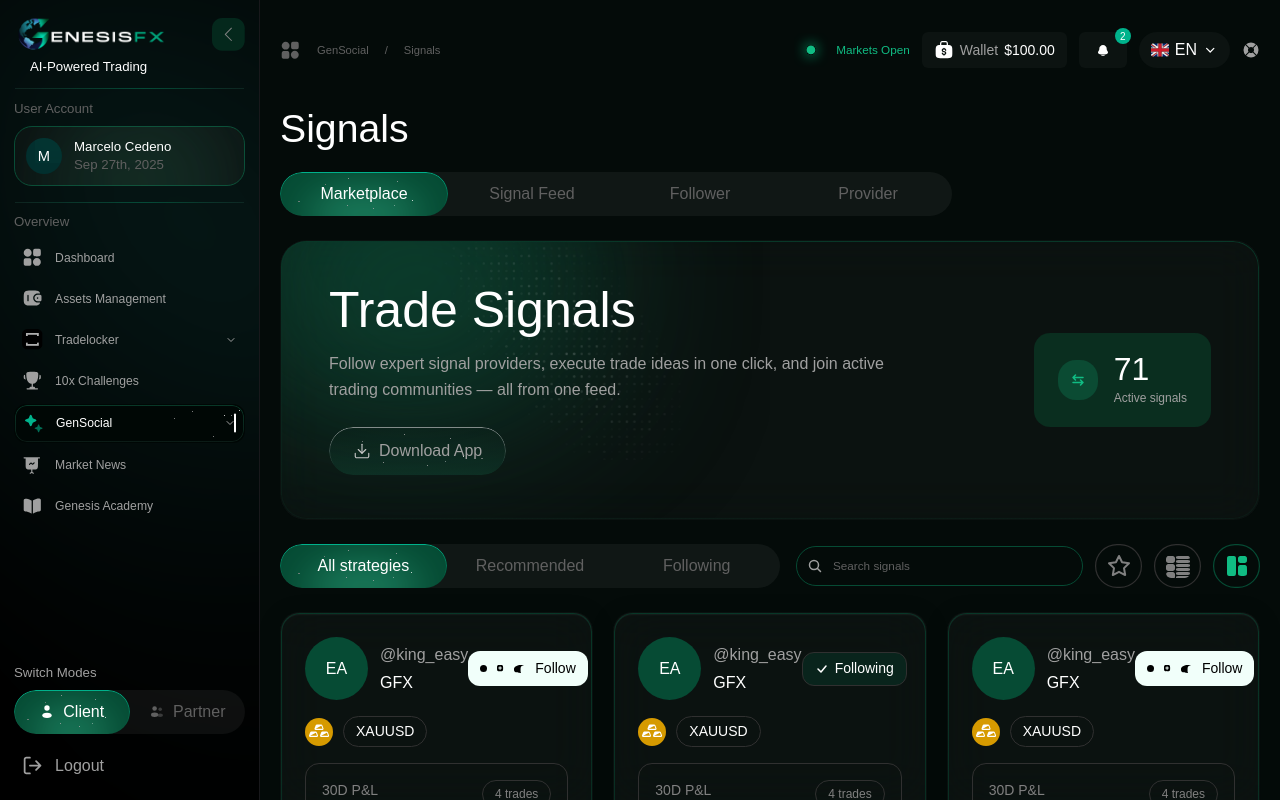
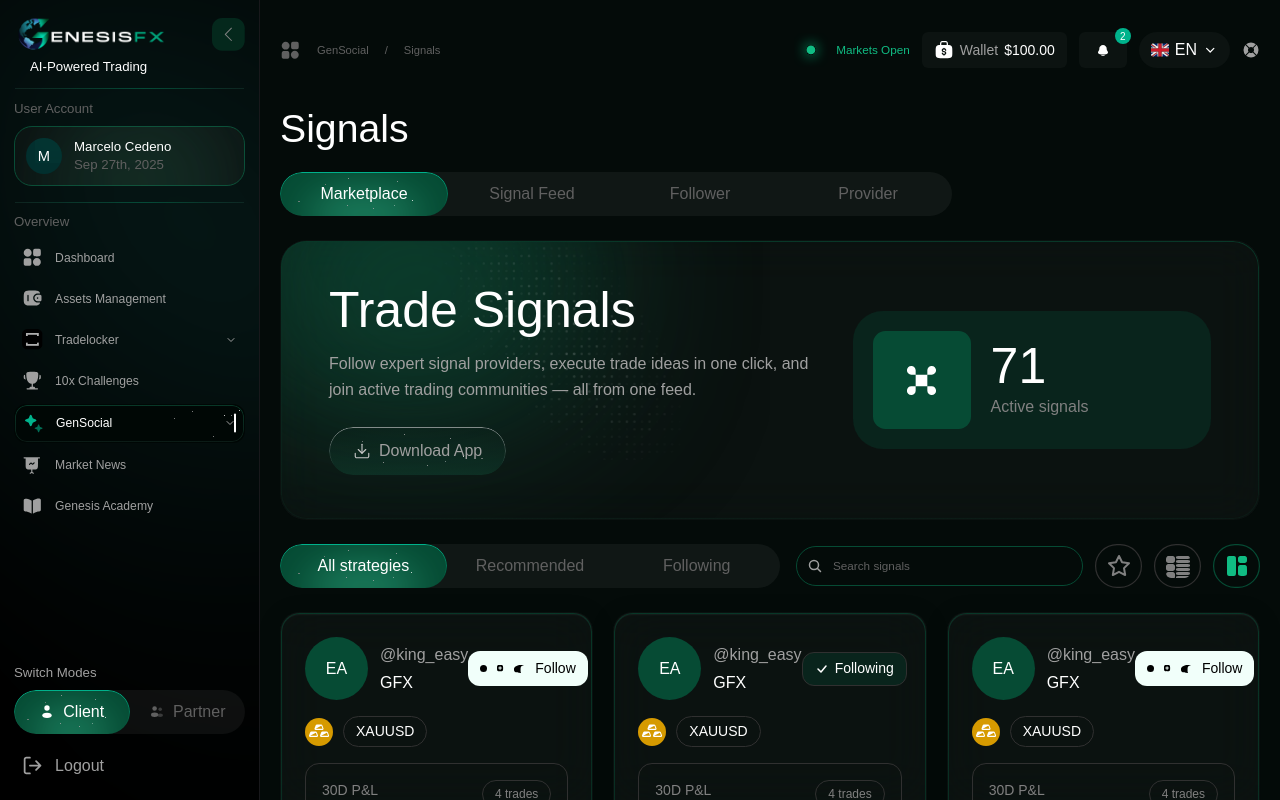
Before and after one commit to Mdx2025/GenesisFxDashboardMDX, a React (Vite) app: page /gensocial/signals in a window 1280 px wide. Built offline with nearby package versions, Linux system fonts and the light colour scheme; a web font is replaced by a local one.

Commit message:
fix: replace stat box with Figma spec on Signals page

```diff
--- a/src/pages/SignalsPage.tsx
+++ b/src/pages/SignalsPage.tsx
@@ -554,13 +554,17 @@ export default function SignalsPage() {
                 </SparkleButton>
               </div>
             </div>
-            <div className="hidden xl:flex items-center gap-4 bg-[#0a2e1f] rounded-[1rem] px-6 py-5 shrink-0">
-              <div className="w-10 h-10 rounded-lg bg-[#10BC83]/20 flex items-center justify-center">
-                <svg width="20" height="20" viewBox="0 0 20 20" fill="none"><path d="M7.5 5L5 7.5M5 7.5L7.5 10M5 7.5H15M12.5 10L15 12.5M15 12.5L12.5 15M15 12.5H5" stroke="#10BC83" strokeWidth="1.5" strokeLinecap="round" strokeLinejoin="round"/></svg>
+            <div className="hidden xl:flex items-center gap-5 bg-[#09241C] rounded-[1.875rem] px-5 py-5 shrink-0" style={{ minWidth: '22.4rem', minHeight: '8.375rem' }}>
+              <div className="w-[6.125rem] h-[6.125rem] rounded-[0.78rem] bg-[#064B34] flex items-center justify-center shrink-0">
+                <svg width="35" height="35" viewBox="0 0 35 35" fill="none">
+                  <path d="M23.3346 11.6673L27.7096 11.668C30.1259 11.6683 32.0849 9.7099 32.0853 7.29366C32.0857 4.87741 30.1273 2.91835 27.711 2.91797C25.2948 2.91759 23.3357 4.87603 23.3353 7.29228L23.3346 11.6673L11.6687 11.6673L11.668 7.29228C11.6676 4.87603 9.70853 2.91759 7.29228 2.91797C4.87603 2.91835 2.91759 4.87741 2.91797 7.29366C2.91835 9.7099 4.87741 11.6683 7.29366 11.668L11.6687 11.6673L11.668 23.3339H23.3346V11.6673Z" fill="white"/>
+                  <path d="M23.3346 23.3339L27.7096 23.3346C30.1259 23.3343 32.0849 25.2927 32.0853 27.7089C32.0857 30.1252 30.1273 32.0843 27.711 32.0846C25.2948 32.085 23.3357 30.1266 23.3353 27.7103L23.3346 23.3339Z" fill="white"/>
+                  <path d="M7.29366 23.3346L11.6687 23.3353L11.668 27.7103C11.6676 30.1266 9.70853 32.085 7.29228 32.0846C4.87603 32.0843 2.91759 30.1252 2.91797 27.7089C2.91835 25.2927 4.87741 23.3343 7.29366 23.3346Z" fill="white"/>
+                </svg>
               </div>
               <div>
-                <p className="text-white text-[2rem] font-acid leading-none">71</p>
-                <p className="text-[#a0a0a0] text-[0.75rem] font-acid mt-1">Active signals</p>
+                <p className="text-white text-[3.125rem] font-acid leading-none">71</p>
+                <p className="text-[#808080] text-[1rem] font-acid font-medium leading-[1.5rem] mt-1">Active signals</p>
               </div>
             </div>
           </div>
```
